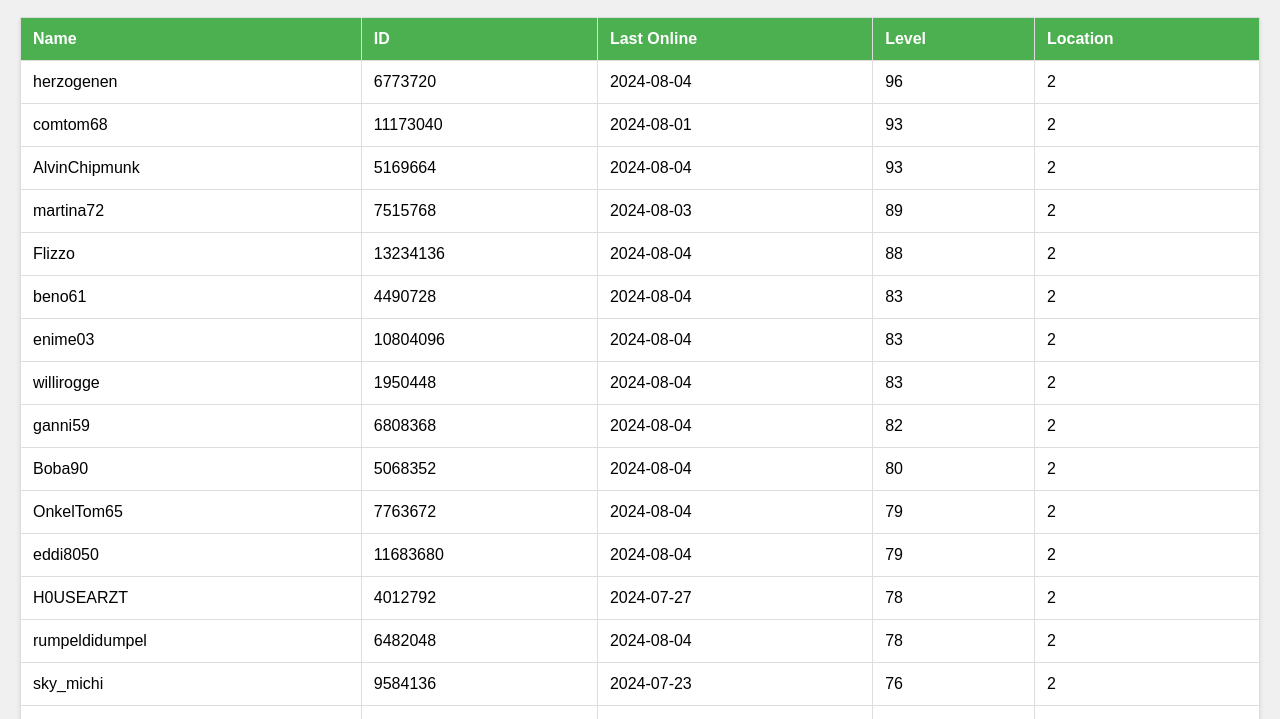
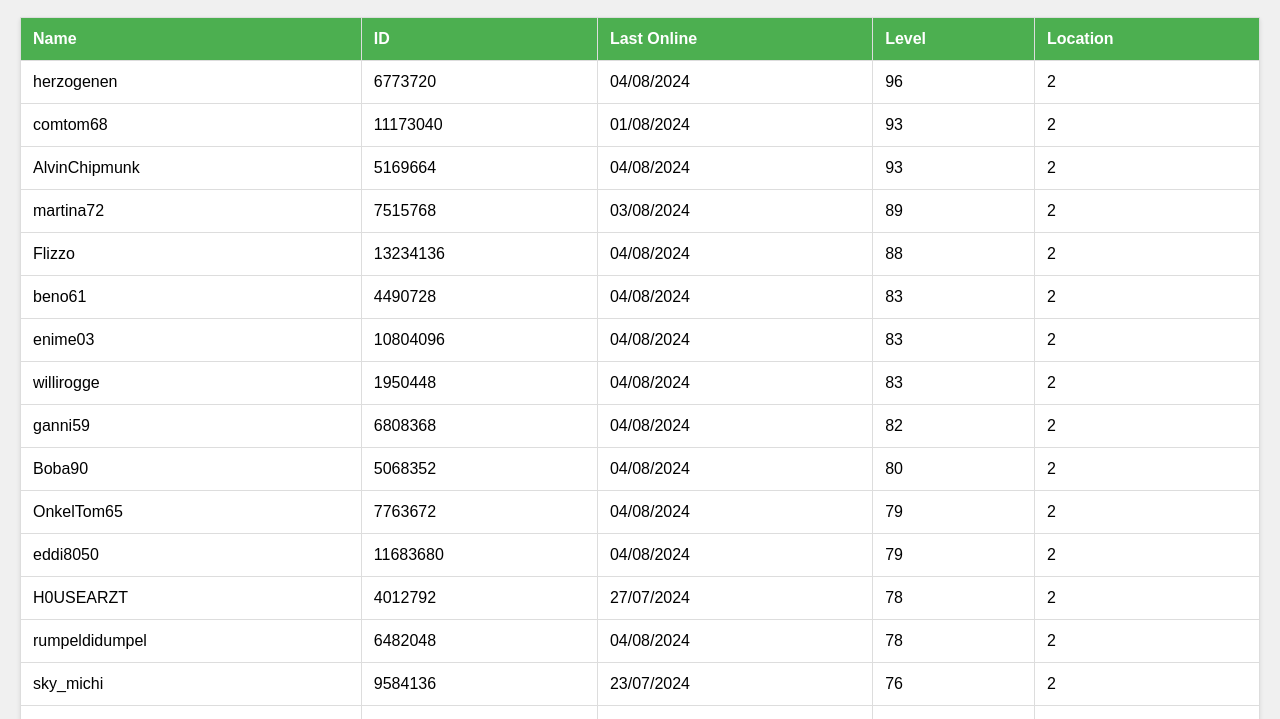
Before and after one commit to RoCoKo/rocoko.github.io, a plain HTML site: page index.html in a window 1280 px wide. Shown: the part 81-800 px from the top of the page. Drawn offline with Linux system fonts and the light colour scheme.

Commit message:
Update index.html

```diff
--- a/index.html
+++ b/index.html
@@ -56,6 +56,14 @@
             return 0; // Level 0 if XP is below the first level's requirement
         }
 
+        function formatDate(timestamp) {
+            const date = new Date(timestamp * 1000);
+            const day = String(date.getDate()).padStart(2, '0');
+            const month = String(date.getMonth() + 1).padStart(2, '0'); // Months are 0-based
+            const year = date.getFullYear();
+            return `${day}/${month}/${year}`;
+        }
+
         async function loadLeaderboard() {
             try {
                 // Fetch the JSON data
@@ -71,7 +79,7 @@
                 // Iterate over the sorted data and create table rows
                 data.forEach(player => {
                     // Convert timestamp to a readable date format
-                    const lastOnlineDate = new Date(player.last_ping_time * 1000).toISOString().split('T')[0];
+                    const lastOnlineDate = formatDate(player.last_ping_time);
 
                     // Determine the player's level
                     const level = getLevel(player.xp);
```
